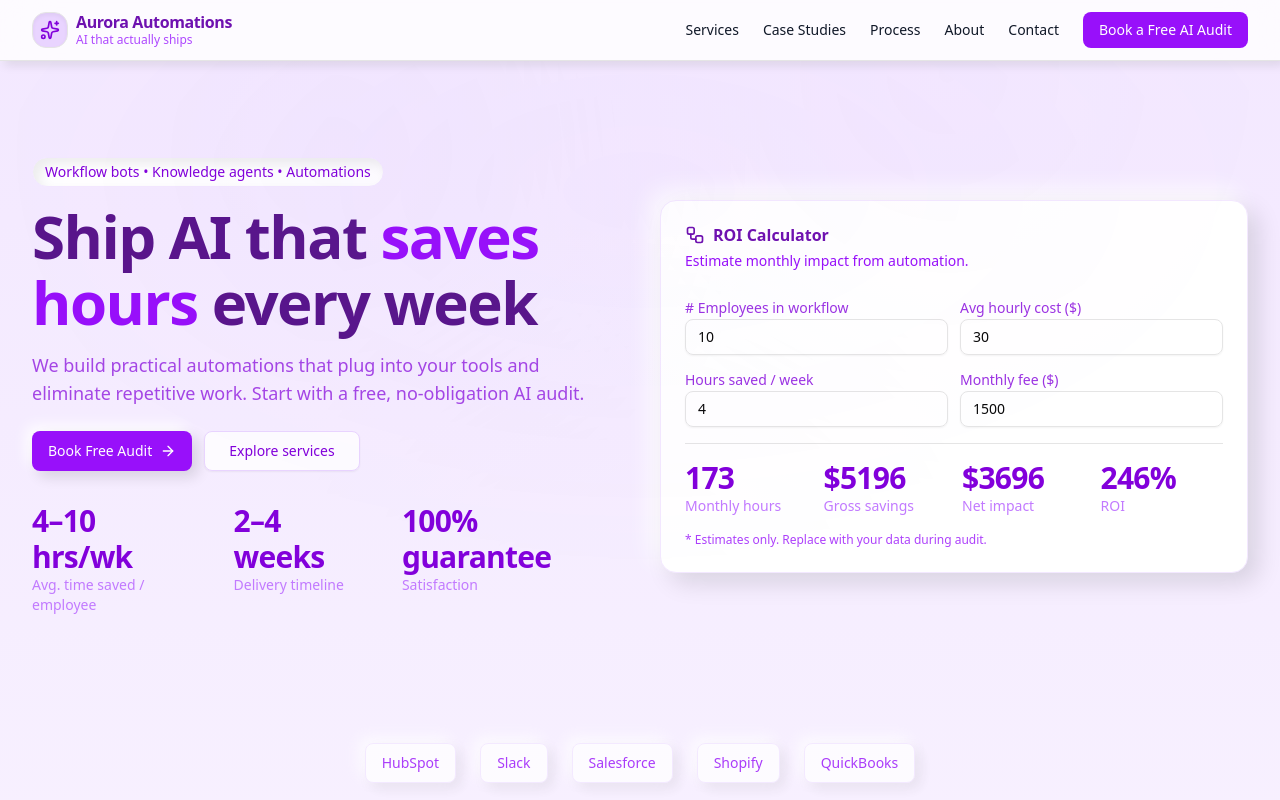
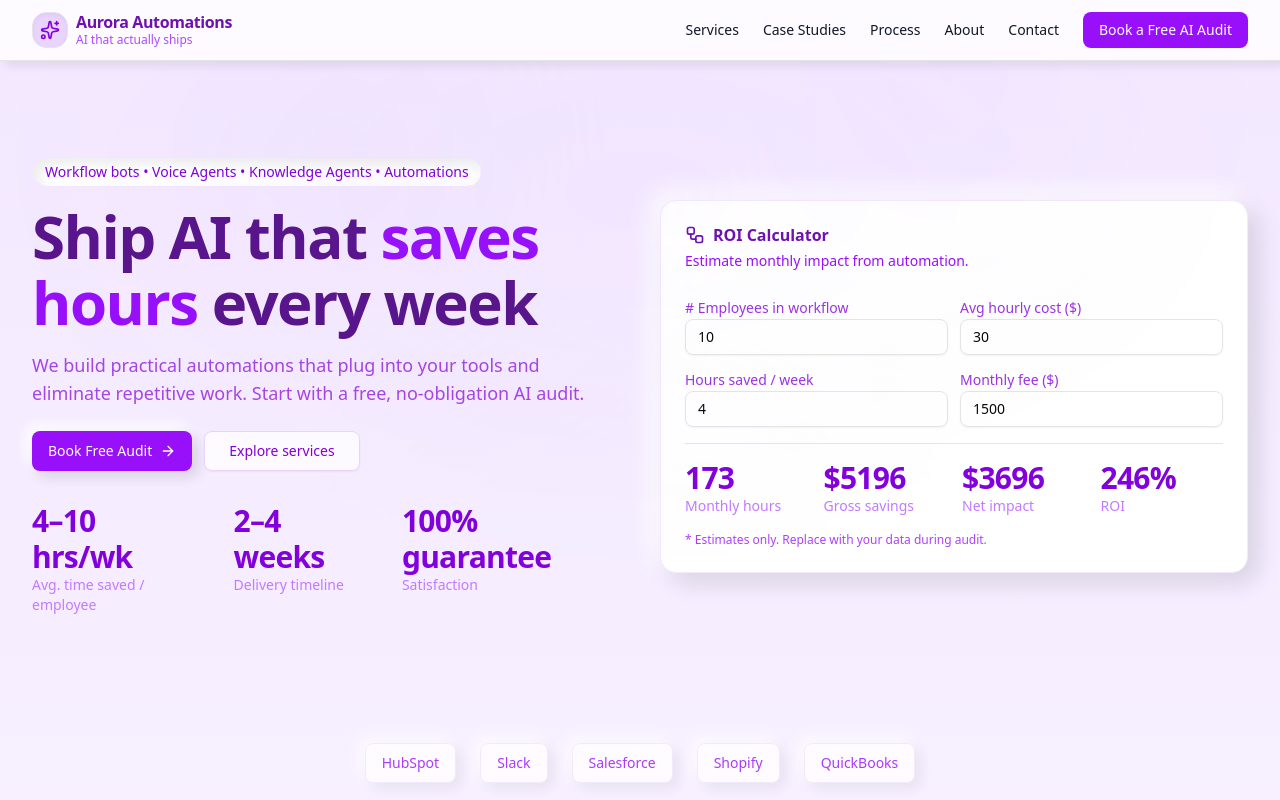
Before and after one commit to Alam3434/ai-automation, a Next.js app: page / in a window 1280 px wide. Shown: the top 800 px of the page. Built offline with nearby package versions, Linux system fonts and the light colour scheme.

Commit message:
agents fixed

```diff
--- a/src/app/page.tsx
+++ b/src/app/page.tsx
@@ -158,7 +158,7 @@ export default function Site() {
         </div>
         <Section className="py-16 md:py-24 grid md:grid-cols-2 gap-10 items-center">
           <div>
-            <Pill>Workflow bots • Knowledge agents • Automations</Pill>
+            <Pill>Workflow bots • Voice Agents • Knowledge Agents • Automations</Pill>
             <h1 className="mt-4 text-4xl md:text-6xl font-extrabold tracking-tight leading-[1.1] text-purple-900">
               Ship AI that <span className="text-purple-600">saves hours</span> every week
             </h1>
```
